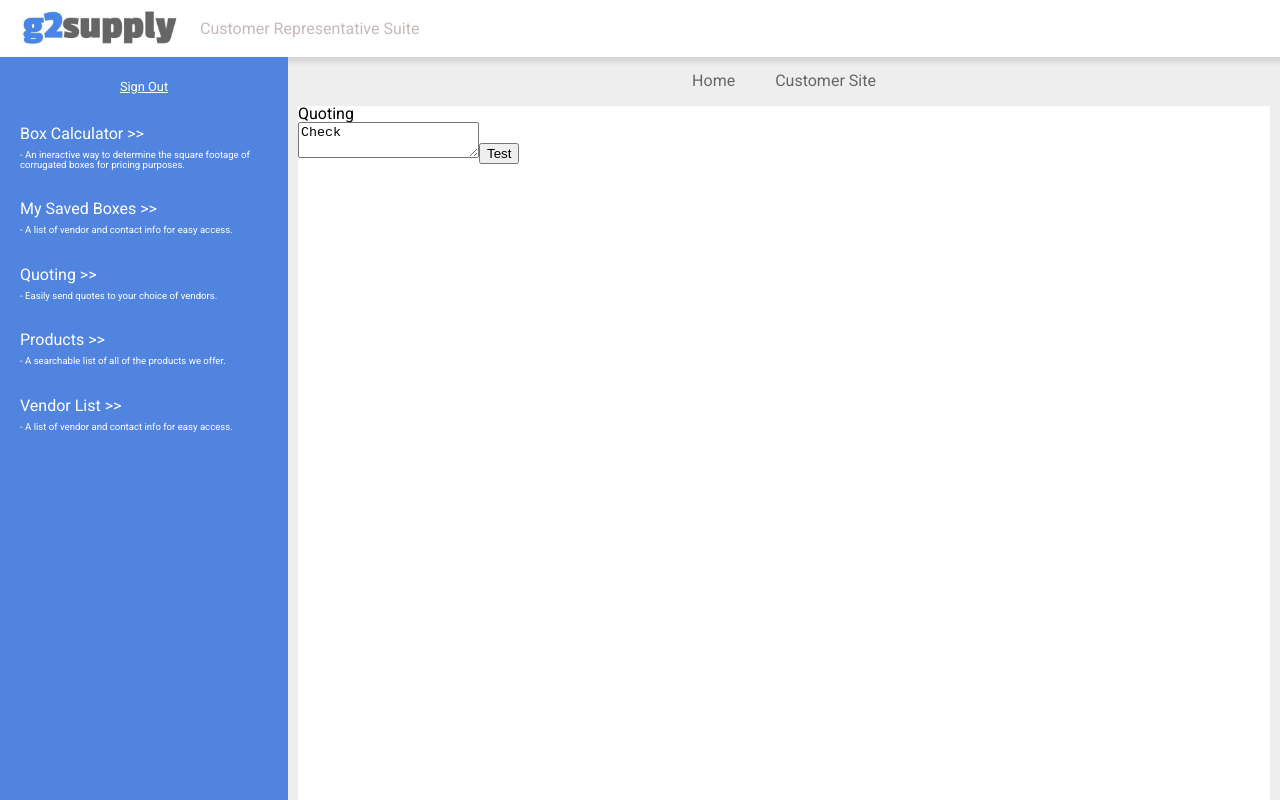
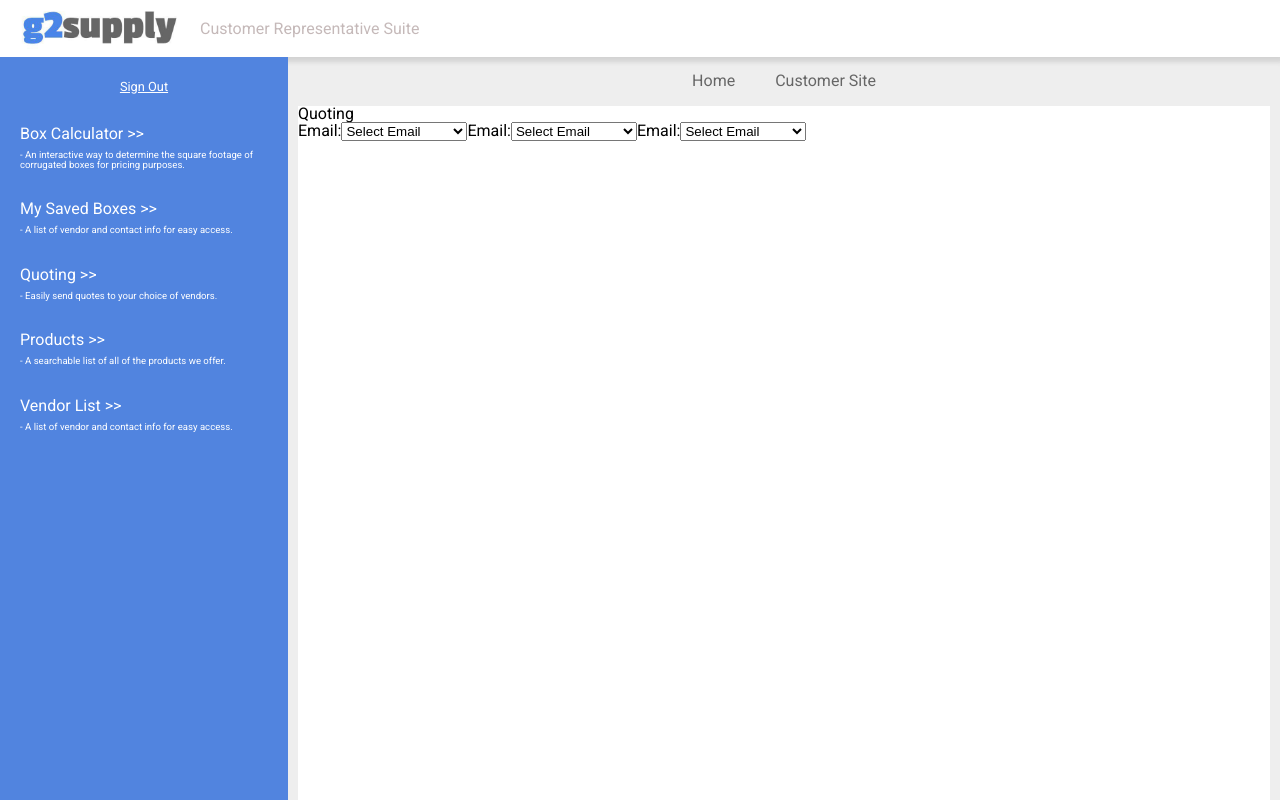
Before and after one commit to G2-Supply/Customer-Representative-Suite-FE, a React (Create React App) app: page /quote in a window 1280 px wide. Shown: the top 800 px of the page. Built offline with nearby package versions, Linux system fonts and the light colour scheme.

Commit message:
planned initial quoting page logic.  Coded up a way to loop over an array of emails and use nodemailer to send an email for each one

```diff
--- a/package.json
+++ b/package.json
@@ -11,6 +11,7 @@
     "normalize.css": "^8.0.1",
     "react": "^16.10.1",
     "react-dom": "^16.10.1",
+    "react-multi-email": "^0.5.1",
     "react-redux": "^7.1.1",
     "react-router-dom": "^5.1.1",
     "react-scripts": "3.1.2",
--- a/src/components/Navigation/SideNav.jsx
+++ b/src/components/Navigation/SideNav.jsx
@@ -15,7 +15,7 @@ const SideNav = (props) => {
             <p className="signout">Sign Out</p>
             <NavLink className='side-links' to='/box-calculator'>Box Calculator >>
                 <p className="link-desc">
-                    - An ineractive way to determine
+                    - An interactive way to determine
                     the square footage of corrugated
                     boxes for pricing purposes.
                 </p>
--- a/src/components/Quoting/Quoting.jsx
+++ b/src/components/Quoting/Quoting.jsx
@@ -1,31 +1,37 @@
-import React from 'react';
-import Email from './smtp';
+import React, { useState } from 'react';
 
 function Quoting() {
-    console.log(Email);
-    const sendMail = () => {
-        Email.send({
-            Host : "smtp.elasticemail.com",
-            Username : "elijahmckay10@gmail.com",
-            Password : "25889260-67d6-4d1e-b575-c6601d9e3ce2",
-            To : 'elijahmckay10@gmail.com',
-            From : "elijahmckay10@gmail.com",
-            Subject : "This is the subject",
-            Body : "And this is the body"
-        }).then(
-          message => alert(message)
-        );
 
+    const [ emails, setEmails ] = useState([])
+
+    const vendors = ['test1@gmail.com', 'test2@gmail.com', 'test3@gmail.com']
+
+    const changeHandler = (e) => {
+        setEmails([...emails, e.target.value])
     }
-
-    console.log(sendMail);
+    console.log(emails);
+    console.log('RERENDER');
     return (
-        <div>
+        <>
             <p>Quoting</p>
-            <textarea>Check</textarea>
-            <button onClick={sendMail}>Test</button>
-        </div>
-    )
+            <form>
+                {vendors.map(ven => (
+                    <label>Email:
+                        <select type="email"
+                        className="boxcalc-field"
+                        onChange={changeHandler}
+                        >
+                            <option>Select Email</option>
+                            {vendors.map(ven => {
+                                return (<option value={ven}>{ven}</option>)
+                            })}
+                        </select>
+                    </label>
+                ))}
+            </form>
+        </>
+    );
 }
 
+
 export default Quoting;
```
Also changed, not shown: 1 other file (tests, documents, lock files or other folders).
